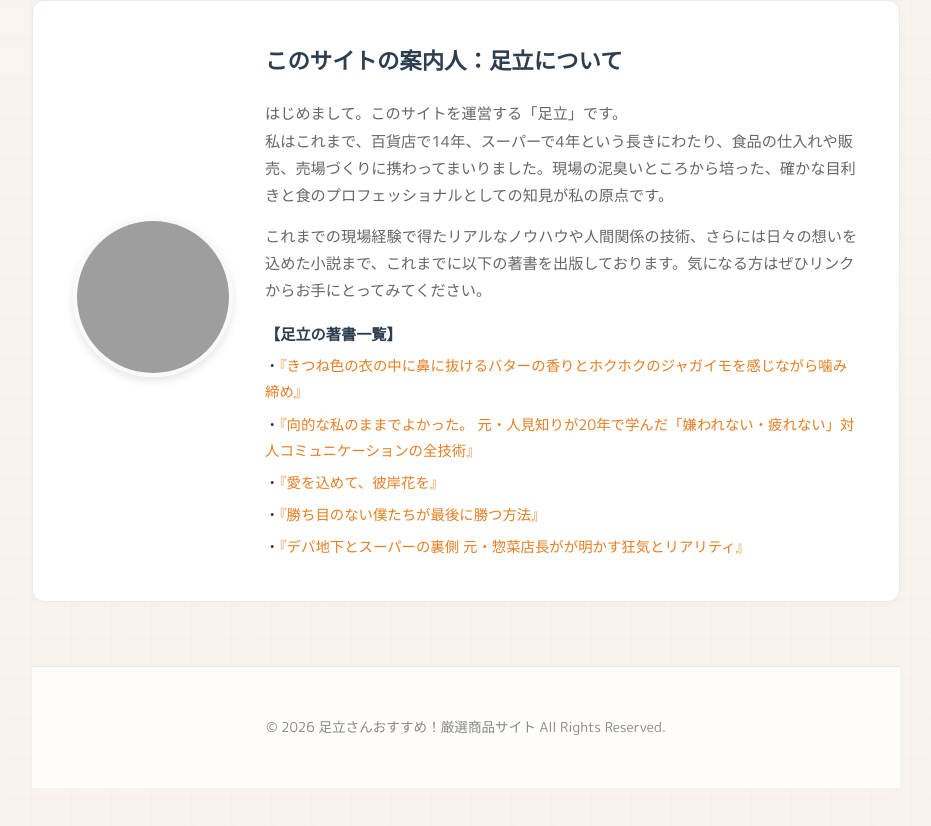
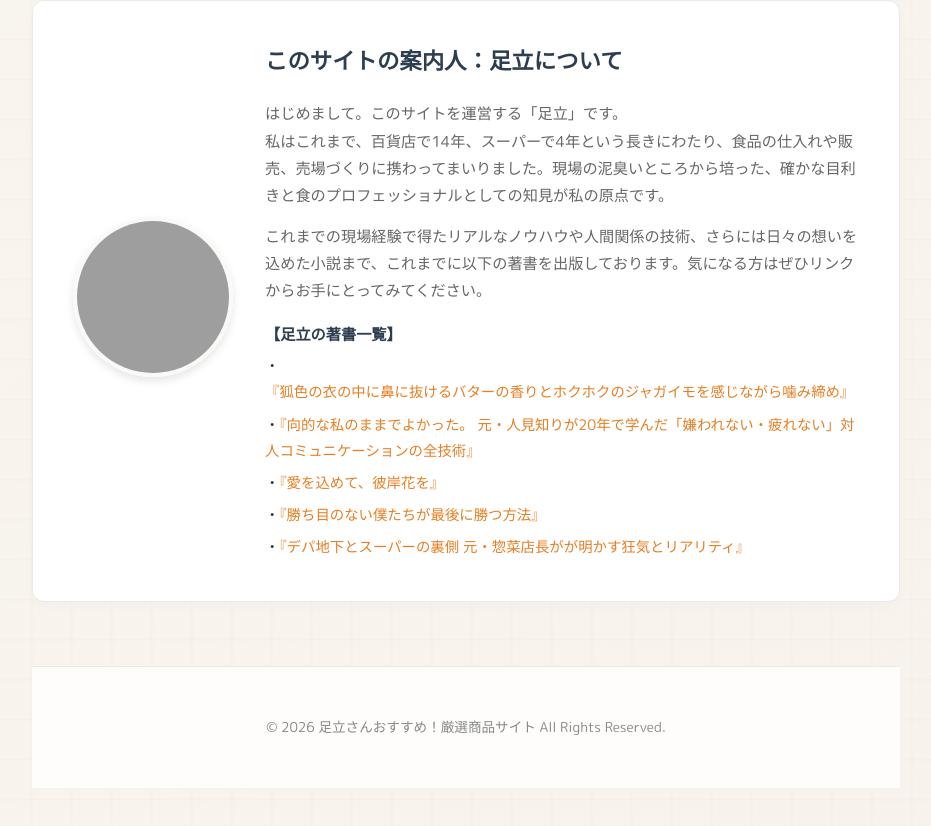
Before and after one commit to takuma-327/recommend, a plain HTML site: page index.html in a window 1280 px wide. Shown: the part 3037-3863 px from the top of the page, without its empty margins (174-1105 px from the left). Drawn offline with Linux system fonts and the light colour scheme; grey boxes are pictures that could not be loaded.

Commit message:
Fix book title typo in index.html

```diff
--- a/index.html
+++ b/index.html
@@ -121,7 +121,7 @@
                 <div class="book-links-list" style="margin-top: 1rem; font-size: 0.9rem;">
                     <p style="font-weight: bold; color: #2c3e50; margin-bottom: 0.4rem;">【足立の著書一覧】</p>
                     <ul style="list-style-type: none; padding-left: 0; display: flex; flex-direction: column; gap: 0.4rem;">
-                        <li>・<a href="https://amzn.asia/d/04oWcGlm" target="_blank" rel="noopener" style="color: #e67e22; text-decoration: none;">『きつね色の衣の中に鼻に抜けるバターの香りとホクホクのジャガイモを感じながら噛み締め』</a></li>
+                        <li>・<a href="https://amzn.asia/d/04oWcGlm" target="_blank" rel="noopener" style="color: #e67e22; text-decoration: none;">『狐色の衣の中に鼻に抜けるバターの香りとホクホクのジャガイモを感じながら噛み締め』</a></li>
                         <li>・<a href="https://amzn.asia/d/05BoOHVc" target="_blank" rel="noopener" style="color: #e67e22; text-decoration: none;">『向的な私のままでよかった。 元・人見知りが20年で学んだ「嫌われない・疲れない」対人コミュニケーションの全技術』</a></li>
                         <li>・<a href="https://amzn.asia/d/06cfNr6Q" target="_blank" rel="noopener" style="color: #e67e22; text-decoration: none;">『愛を込めて、彼岸花を』</a></li>
                         <li>・<a href="https://amzn.asia/d/00hnR5lk" target="_blank" rel="noopener" style="color: #e67e22; text-decoration: none;">『勝ち目のない僕たちが最後に勝つ方法』</a></li>
```
